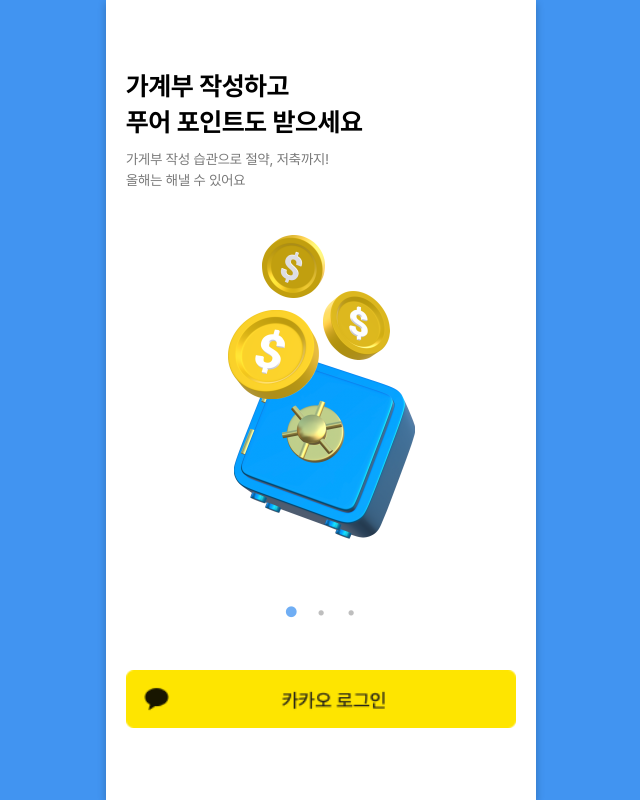
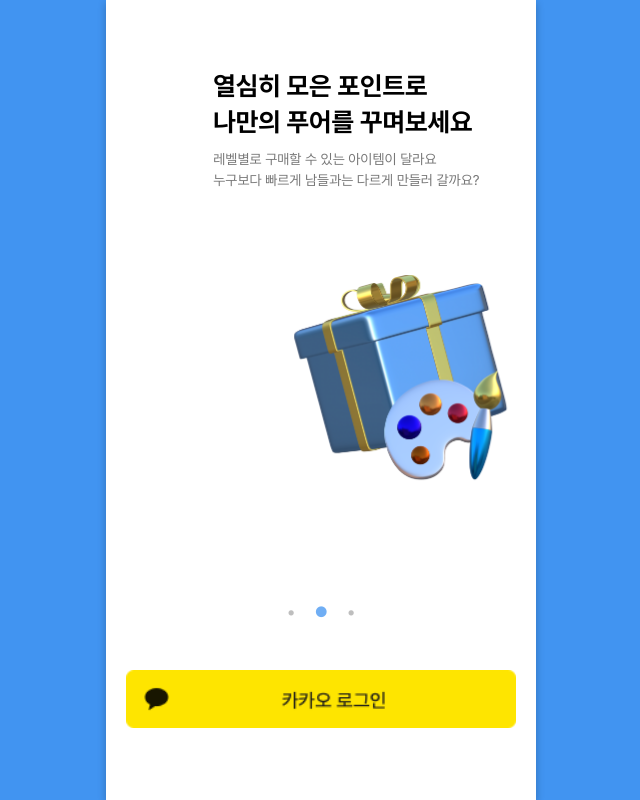
Before and after one commit to Apoorpoor/Apoorpoor_Frontend, a React (Create React App) app: page /login in a window 1280 px wide. Shown: the whole page, without its empty margins (319-959 px from the left). Built offline with nearby package versions, Linux system fonts and the light colour scheme; no server answers.

Commit message:
[Design] 로그인 온보딩 캐러셀 스피드 수정

```diff
--- a/src/pages/user/Login.tsx
+++ b/src/pages/user/Login.tsx
@@ -26,12 +26,13 @@
 function Login() {
   // 캐러셀
   const settings = {
-    infinite: false,
+    infinite: true,
     slidesToShow: 1,
     slidesToScroll: 1,
-    autoplay: false,
+    autoplay: true,
+    speed: 800,
+    autoplaySpeed: 5000,
     dots: true,
-    // dotsClass: 'dots_custom',
     swipe: true,
   };
 
@@ -54,6 +55,8 @@
           autoplay={settings.autoplay}
           dots={settings.dots}
           swipe={settings.swipe}
+          speed={settings.speed}
+          autoplaySpeed={settings.autoplaySpeed}
         >
           <div className="carousel">
             <div className="carouselText">
```
